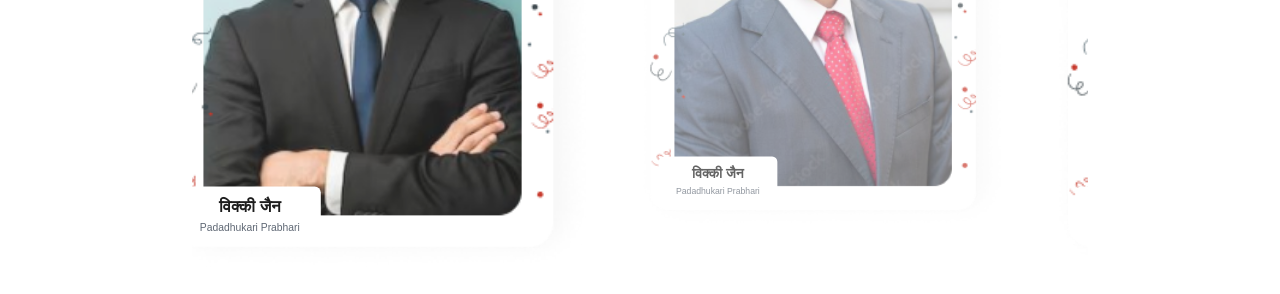
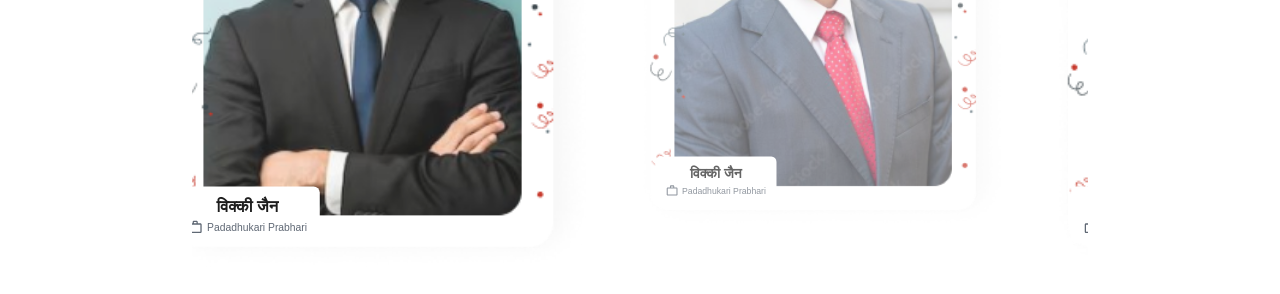
Before and after one commit to SrijaAdhya12/assignment, a React (Vite) app in the folder client/: page / in a window 1280 px wide. Shown: the part 2648-2942 px from the top of the page. Built offline with nearby package versions, Linux system fonts and the light colour scheme.

Commit message:
fix: birthday carausal

```diff
--- a/client/src/components/BirthdayCarousel.jsx
+++ b/client/src/components/BirthdayCarousel.jsx
@@ -1,4 +1,5 @@
 import Slider from 'react-slick';
+import { MdOutlineWorkOutline } from "react-icons/md"
 import { Birthday1, Birthday2 } from '../assets';
 const BirthdayCarousel = () => {
     const settings = {
@@ -63,10 +64,10 @@ const BirthdayCarousel = () => {
                                     alt="Birthday"
                                     className="w-full h-full"
                                 />
-                                <div className="absolute bottom-10 left-9 p-2 px-5 rounded-md  bg-white  text-center">
+                                <div className="absolute bottom-10 left-8  px-3 py-2 rounded-md  bg-white  text-center">
                                     <h2 className="text-md font-bold ">{card.name}</h2>
-                                    <p className="text-gray-600 text-[10px] flex items-center justify-center">
-
+                                    <p className="text-gray-600 text-[10px] flex items-center justify-center gap-1">
+                                        <MdOutlineWorkOutline size={15} />
                                         {card.designation}
                                     </p>
                                 </div>
```
